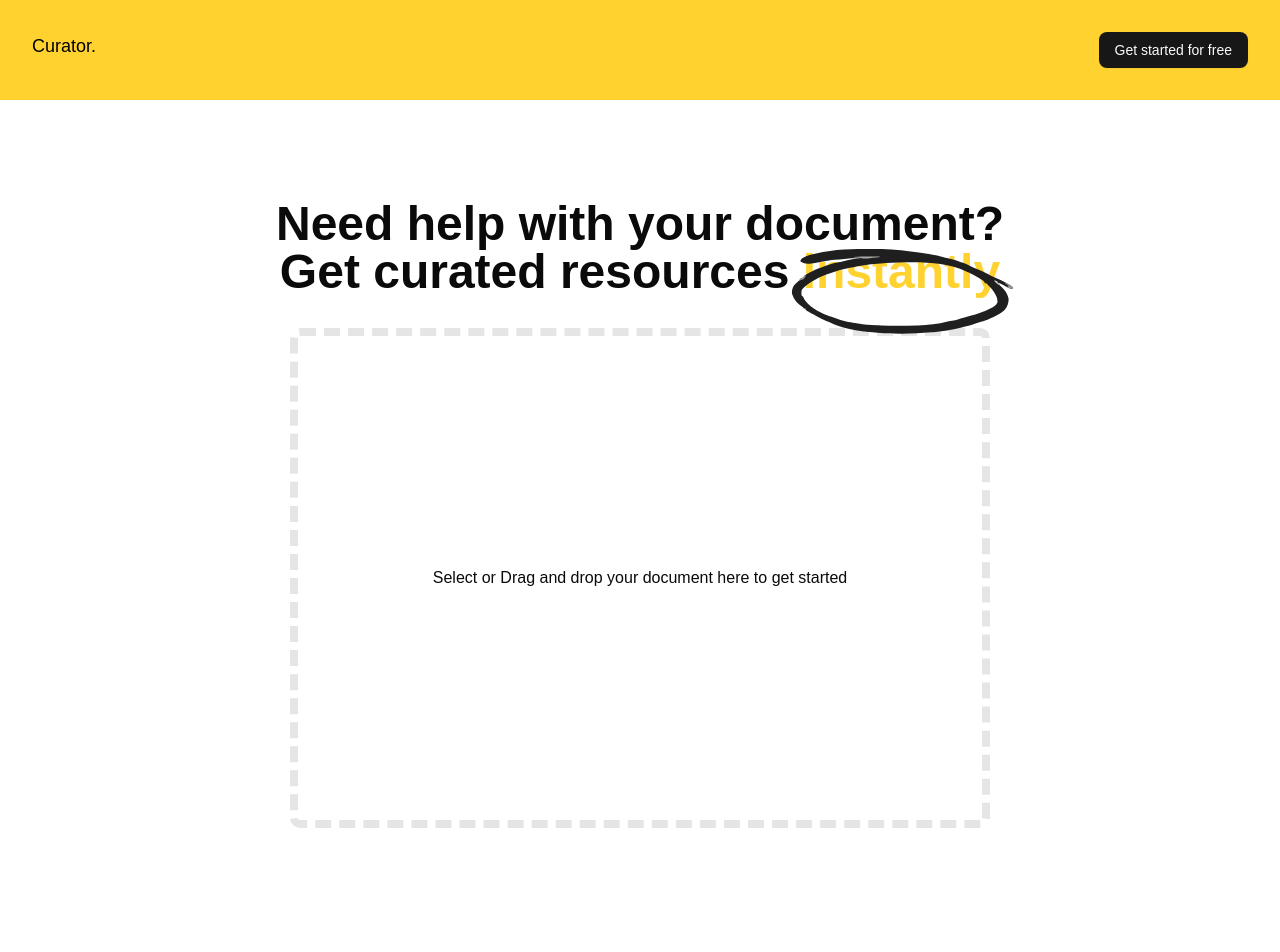
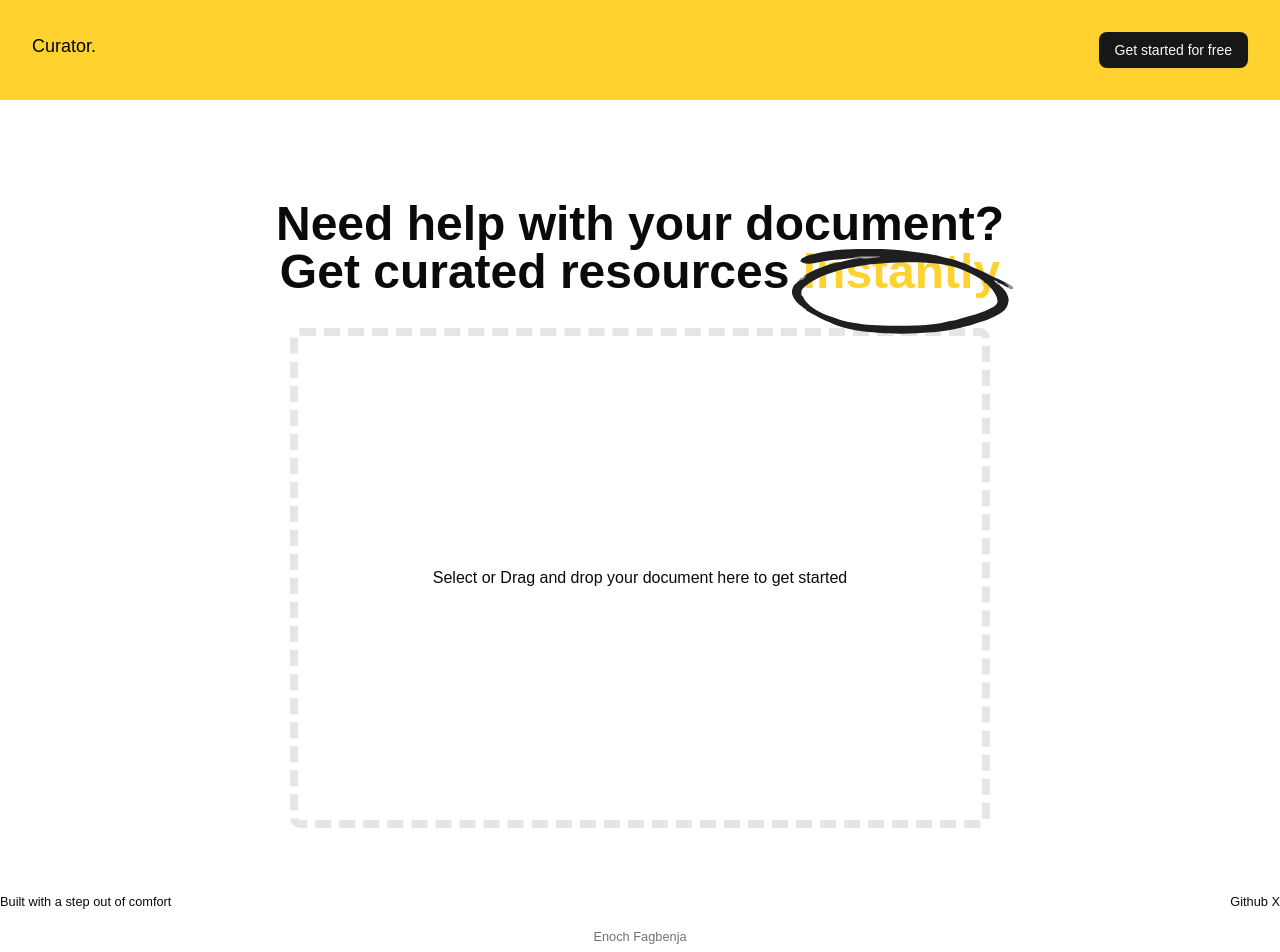
Before and after one commit to fagbenjaenoch/curator, a React (Vite) app in the folder app/frontend/: page / in a window 1280 px wide. Shown: the top 952 px of the page. Before the commit the page ends 828 px from the top, so only its background shows below. Built offline with nearby package versions, Linux system fonts and the light colour scheme; a web font is replaced by a local one.

Commit message:
added footer

```diff
--- a/app/frontend/src/components/pages/Landing.tsx
+++ b/app/frontend/src/components/pages/Landing.tsx
@@ -23,6 +23,17 @@ export default function Landing() {
           <Dropzone />
         </div>
       </section>
+      <footer>
+        <div className="max-w-7xl mx-auto  py-16">
+          <div className="flex justify-between">
+            <small>Built with a step out of comfort</small>
+            <small>Github X</small>
+          </div>
+          <small className="inline-block w-full text-center mt-4 text-muted-foreground">
+            Enoch Fagbenja
+          </small>
+        </div>
+      </footer>
     </div>
   );
 }
```
